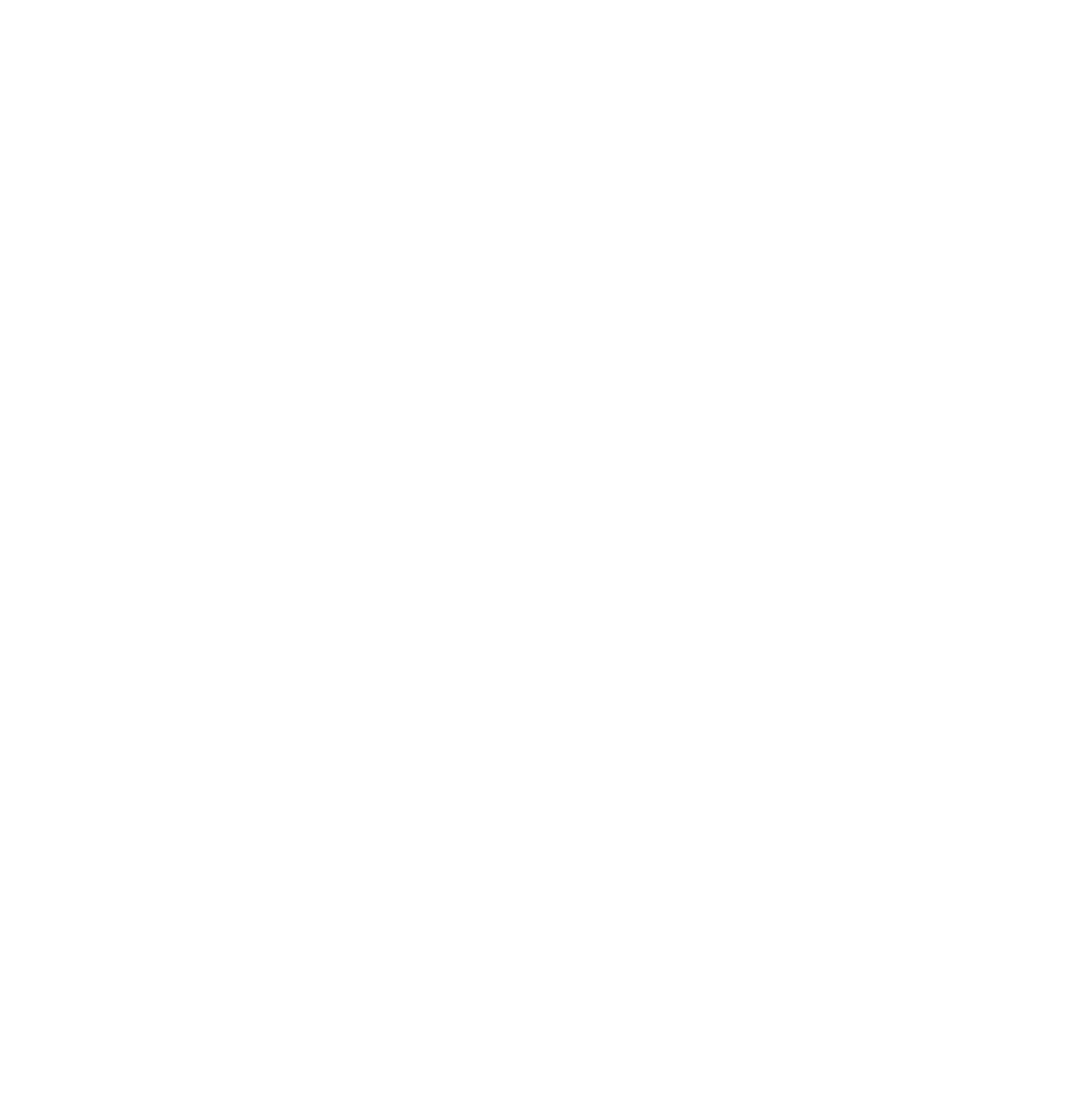
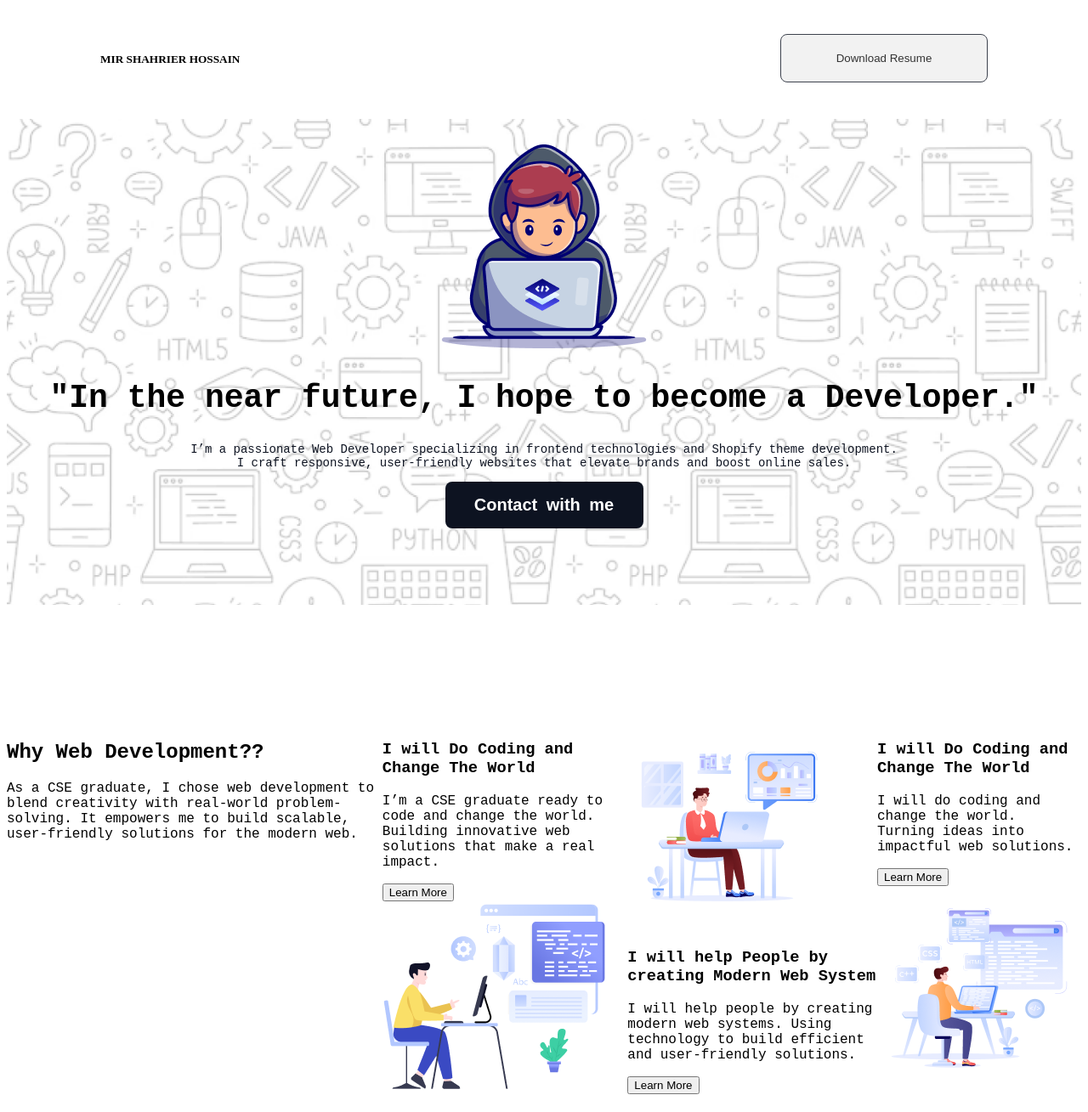
Before and after one commit to Shahrierrafat/Assignment-1, a plain HTML site: page index.html in a window 1280 px wide. Shown: the whole page at 85% size. Before the commit the page ends 800 px from the top, so only its background shows below. Drawn offline with Linux system fonts and the light colour scheme; a web font is replaced by a local one.

Commit message:
contact-me-page-finish&why web development page start

```diff
--- a/index.html
+++ b/index.html
@@ -1,19 +1,66 @@
 <!DOCTYPE html>
 <html lang="en">
+
 <head>
     <meta charset="UTF-8">
     <meta name="viewport" content="width=device-width, initial-scale=1.0">
     <title>Assignment-1</title>
+    <link rel="stylesheet" href="styles/style.css">
 </head>
+
 <body>
     <header>
+        <nav>
+            <h5>MIR SHAHRIER HOSSAIN</h5>
+            <button class="download-resume-btn">Download Resume</button>
+        </nav>
+    </header>
+    <main class="azeret-normal">
+        <section class="developer-first-container">
+            <div class="developer-first-section">
+                <img src="images/Group.png" alt="">
 
-    </header>
-    <main>
+                <h1 class="developer-headline-text">"In the near future, I hope to become a Developer."</h1>
+                <p class="developer-first-intro">I’m a passionate Web Developer specializing in frontend technologies
+                    and Shopify theme
+                    development. <br>
+                    I craft responsive, user-friendly websites that elevate brands and boost online sales.</p>
+                <button class="contact-me-btn">Contact with me</button>
 
+            </div>
+        </section>
+        <section class="why-web-dev-container">
+            <div>
+                <h2>Why Web Development??</h2>
+            <p>As a CSE graduate, I chose web development to blend creativity with real-world problem-solving.
+                It empowers me to build scalable, user-friendly solutions for the modern web.</p>
+            </div>
+            <div>
+                <h3>I will Do Coding and Change The World</h3>
+                <p>I’m a CSE graduate ready to code and change the world.
+                    Building innovative web solutions that make a real impact.</p>
+                <button>Learn More</button>
+                <img src="images/Layer_1.png" alt="">
+            </div>
+            <div>
+                <img src="images/Group 3.png" alt="">
+                <h3>I will help People by creating Modern Web System</h3>
+                <p>I will help people by creating modern web systems.
+                    Using technology to build efficient and user-friendly solutions.</p>
+                <button>Learn More</button>
+            </div>
+            <div>
+                <h3>I will Do Coding and Change The World</h3>
+                <p>I will do coding and change the world.
+                    Turning ideas into impactful web solutions.</p>
+                <button>Learn More</button>
+                <img src="images/Group 4.png" alt="">
+            </div>
+        </section>
     </main>
     <footer>
 
     </footer>
 </body>
+
 </html>
--- a/styles/style.css
+++ b/styles/style.css
@@ -0,0 +1,69 @@
+/* Google font link:Azeret Mono */
+@import url('https://fonts.googleapis.com/css2?family=Azeret+Mono:ital,wght@0,100..900;1,100..900&display=swap');
+
+.azeret-normal {
+    font-family: "Azeret Mono", monospace;
+    font-optical-sizing: auto;
+    font-style: normal;
+}
+
+/* Navbar */
+nav {
+    margin: 40px 110px;
+    display: flex;
+    justify-content: space-between;
+}
+
+.download-resume-btn {
+    width: 244px;
+    height: 57px;
+    gap: 10px;
+    box-sizing: border-box;
+    border: 1px solid rgb(13, 19, 33);
+    border-radius: 8px;
+    opacity: 0.8;
+
+}
+
+/* Become a developer page */
+.developer-first-container {
+    background-image: url(../images/Hero-bg.png);
+    background-repeat: no-repeat;
+    background-size: contain;
+    height: 652px;
+    padding: 30px 0;
+}
+
+.developer-first-section {
+    align-items: center;
+    text-align: center;
+}
+
+.developer-headline-text {
+    font-size: 38px;
+    font-weight: 800;
+}
+
+.developer-first-intro {
+    font-size: 14px;
+    font-weight: 400;
+    color: rgb(13, 19, 33);
+}
+
+.contact-me-btn {
+    width: 233px;
+    height: 55px;
+    border-radius: 8px;
+    background: rgb(13, 19, 33);
+    color: rgb(255, 255, 255);
+    border-style: none;
+    font-size: 20px;
+    font-weight: 600;
+    word-spacing: 5px;
+    text-align: center;
+    cursor: pointer;
+}
+/* Why Web Development?? section */
+.why-web-dev-container{
+display: flex;
+}
```
